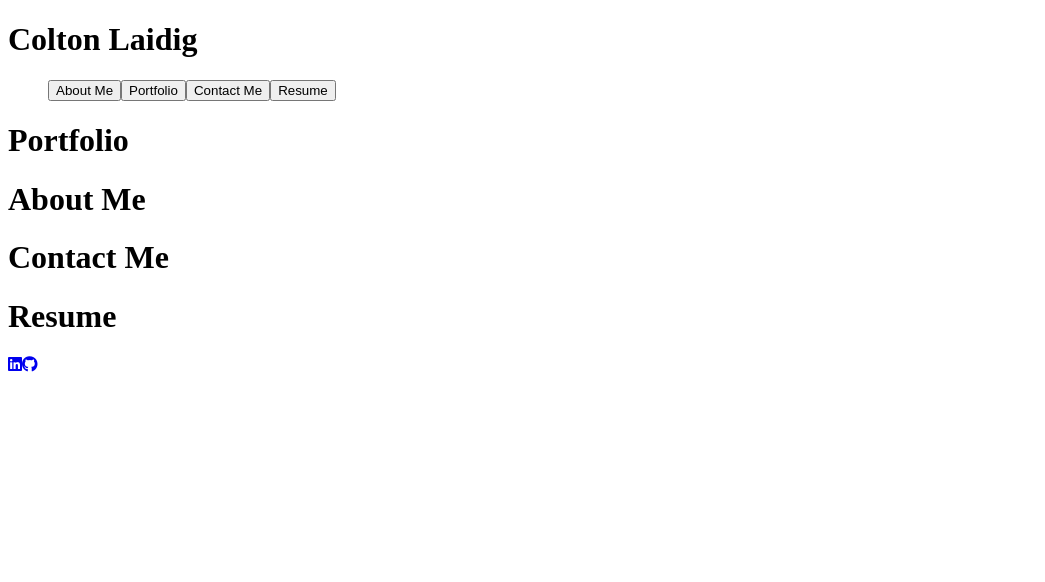
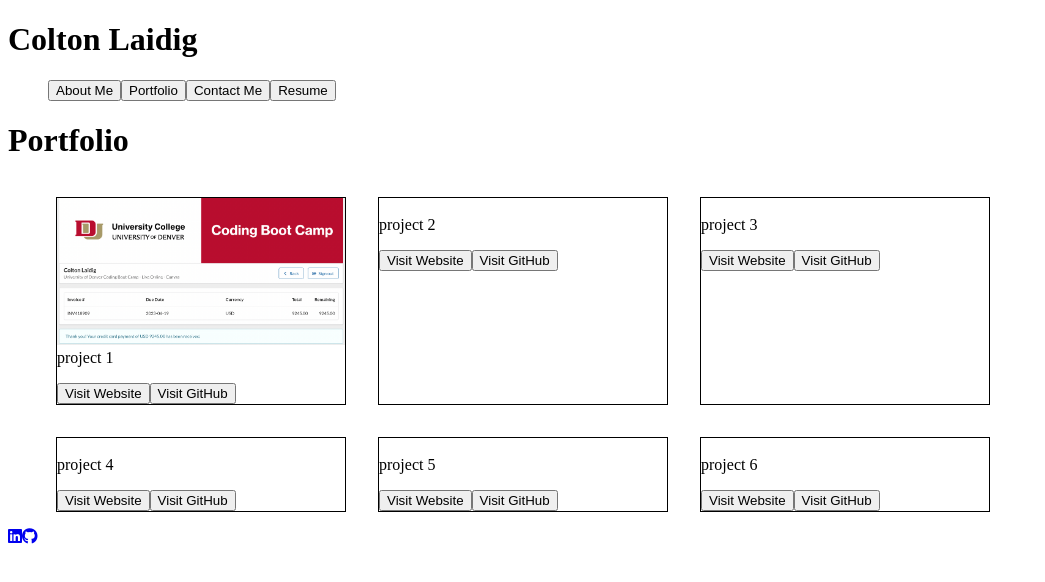
Before and after one commit to coltondane/react-portfolio, a React (Vite) app in the folder Main/: page / in a window 1280 px wide. Both pictures are taken after a click on the button "Portfolio". Shown: the top 582 px of the page, without its empty margins (0-1045 px from the left). Built offline with nearby package versions, Linux system fonts and the light colour scheme.

Commit message:
working on portfolio and contact me controllers

```diff
--- a/Main/package.json
+++ b/Main/package.json
@@ -11,7 +11,10 @@
     "preview": "vite preview"
   },
   "dependencies": {
+    "@emailjs/browser": "^3.11.0",
+    "bootstrap": "^5.3.2",
     "react": "^18.2.0",
+    "react-bootstrap": "^2.9.1",
     "react-dom": "^18.2.0"
   },
   "devDependencies": {
--- a/Main/src/App.jsx
+++ b/Main/src/App.jsx
@@ -1,4 +1,5 @@
 // root imports
+import {useState} from 'react';
 import "./App.css";
 // import root component
 import Portfolio from "./components/Portfolio";
@@ -7,44 +8,60 @@ import Contact from "./components/Contact";
 import Resume from "./components/Resume";
 
 // import click handler helpers
-import { aboutMe, portfolio, contactMe, resume } from "./utils/helpers";
+// import { aboutMe, portfolio, contactMe, resume } from "./utils/helpers";
 
 
 function App() {
+    // set default state along with state setter
+    const [currentSection, setCurrentSection] = useState('About Me');
+
+    const renderAboutMe = () => {
+        setCurrentSection('About Me');
+    };
+    const renderPortfolio = () => {
+        setCurrentSection('Portfolio');
+    };
+    const renderContactMe = () => {
+        setCurrentSection('Contact Me');
+    };
+    const renderResume = () => {
+        setCurrentSection('Resume');
+    };
+
   return (
     <div className="portfolio-app">
       <header className="header-container">
         <h1>Colton Laidig</h1>
         <div className="navigation">
           <ul>
-            <button onClick={() => aboutMe()} className="about-me-btn">
+            <button onClick={renderAboutMe} className="about-me-btn">
               About Me
             </button>
-            <button onClick={() => portfolio()} className="portfolio-btn">
+            <button onClick={renderPortfolio} className="portfolio-btn">
               Portfolio
             </button>
-            <button onClick={() => contactMe()} className="contact-btn">
+            <button onClick={renderContactMe} className="contact-btn">
               Contact Me
             </button>
-            <button onClick={() => resume()} className="resume-btn">
+            <button onClick={renderResume} className="resume-btn">
               Resume
             </button>
           </ul>
         </div>
       </header>
       <div className="content">
-        <Portfolio />
-        <AboutMe />
-        <Contact />
-        <Resume />
+        {currentSection === "About Me" && <AboutMe />}
+        {currentSection === "Portfolio" && <Portfolio />}
+        {currentSection === "Contact Me" && <Contact />}
+        {currentSection === "Resume" && <Resume />}
       </div>
       <footer>
       <div>
       <a href="https://www.linkedin.com/in/colton-laidig-13781424b/" target="_blank" rel="noopener noreferrer">
-        <i class="fab fa-linkedin"></i>
+        <i className="fab fa-linkedin"></i>
       </a>
       <a href="https://github.com/coltondane" target="_blank" rel="noopener noreferrer">
-        <i class="fab fa-github"></i>
+        <i className="fab fa-github"></i>
       </a>
     </div>
       </footer>
--- a/Main/src/components/Contact.jsx
+++ b/Main/src/components/Contact.jsx
@@ -1,12 +1,47 @@
-// imports
+import Button from "react-bootstrap/Button";
+import Form from "react-bootstrap/Form";
+import { useState } from "react";
 
-// function
 function Contact() {
-    return (
-        <div>
-            <h1>Contact Me</h1>
-        </div>
-    )
+  const [email, setEmail] = useState("");
+  const [name, setName] = useState("");
+  const [message, setMessage] = useState("");
+
+  const handleInputChange = (event) => {
+    // Getting the value and name of the input which triggered the change
+    const { target } = event;
+    const inputType = target.name;
+    const inputValue = target.value;
+    console.log(event.target.value);
+    // Based on the input type, we set the state of either email, username, and password
+    if (inputType === 'email') {
+      setEmail(inputValue);
+    } else if (inputType === 'name') {
+      setName(inputValue);
+    } else {
+      setMessage(inputValue);
+    }
+  };
+
+  return (
+    <Form>
+      <Form.Group className="mb-3" controlId="formBasicEmail">
+        <Form.Label>Email</Form.Label>
+        <Form.Control name='email' onChange={handleInputChange} value={email} type="email" placeholder="Enter email" />
+      </Form.Group>
+      <Form.Group className="mb-3" controlId="formBasicName">
+        <Form.Label>Name</Form.Label>
+        <Form.Control name='name' onChange={handleInputChange} value={name} type="text" placeholder="Enter Name" />
+      </Form.Group>
+      <Form.Group className="mb-3" controlId="formMessage">
+        <Form.Label>Enter Message</Form.Label>
+        <Form.Control name='message' onChange={handleInputChange} value={message} type="text" as="textarea" placeholder="Text" />
+      </Form.Group>
+      <Button variant="primary" type="submit">
+        Submit
+      </Button>
+    </Form>
+  );
 }
 
 export default Contact;
--- a/Main/src/components/Portfolio.jsx
+++ b/Main/src/components/Portfolio.jsx
@@ -1,11 +1,71 @@
 // imports
+import ProjectCard from "./ProjectCard";
+import testPic from './test.png';
 
 
 // function
 function Portfolio() {
+    const projects = [
+    {
+        id: 1,
+        title: "project 1",
+        image: testPic,
+        description: '',
+        webLink: 'https://www.google.co.uk/',
+        gitLink: 'https://github.com/coltondane',
+        techArray: ['']
+    },
+    {
+        id: 2,
+        title: "project 2",
+        image: '',
+        description: '',
+        webLink: '',
+        gitLink: '',
+        techArray: ['']
+    },
+    {
+        id: 3,
+        title: "project 3",
+        image: '',
+        description: '',
+        webLink: '',
+        gitLink: '',
+        techArray: ['']
+    },{
+        id: 4,
+        title: "project 4",
+        image: '',
+        description: '',
+        webLink: '',
+        gitLink: '',
+        techArray: ['']
+    },{
+        id: 5,
+        title: "project 5",
+        image: '',
+        description: '',
+        webLink: '',
+        gitLink: '',
+        techArray: ['']
+    },{
+        id: 6,
+        title: "project 6",
+        image: '',
+        description: '',
+        webLink: '',
+        gitLink: '',
+        techArray: ['']
+    }
+]
     return (
         <div>
             <h1>Portfolio</h1>
+            <div style={{display: "flex", maxWidth: '1200px', margin: '0 auto', flexWrap: 'wrap'}}>
+                {projects.map(project => (
+                    <ProjectCard key={project.id} title={project.title} description={project.description} webLink={project.webLink} gitLink={project.gitLink} img={project.image}/>
+                ))}
+            </div>
         </div>
     )
 }
--- /dev/null
+++ b/Main/src/components/ProjectCard.jsx
@@ -0,0 +1,24 @@
+import Button from 'react-bootstrap/Button';
+import Card from 'react-bootstrap/Card';
+
+function ProjectCard({id, title, description, webLink, gitLink, img}) {
+    return (
+      <Card style={{ width: '18rem', border: '1px solid black', margin: '1rem'}}>
+        <Card.Img variant="top" src={img} style={{width: '100%'}} />
+        <Card.Body>
+          <Card.Title>{title}</Card.Title>
+          <Card.Text>
+            {description}
+          </Card.Text>
+          <a href={webLink} target="_blank">
+            <Button variant="primary">Visit Website</Button>
+          </a>
+          <a href={gitLink} target='_blank'>
+            <Button variant="primary">Visit GitHub</Button>
+          </a>
+        </Card.Body>
+      </Card>
+    );
+  }
+
+  export default ProjectCard;
```
Also changed, not shown: Main/src/components/test.png (added), 1 other file (tests, documents, lock files or other folders).
